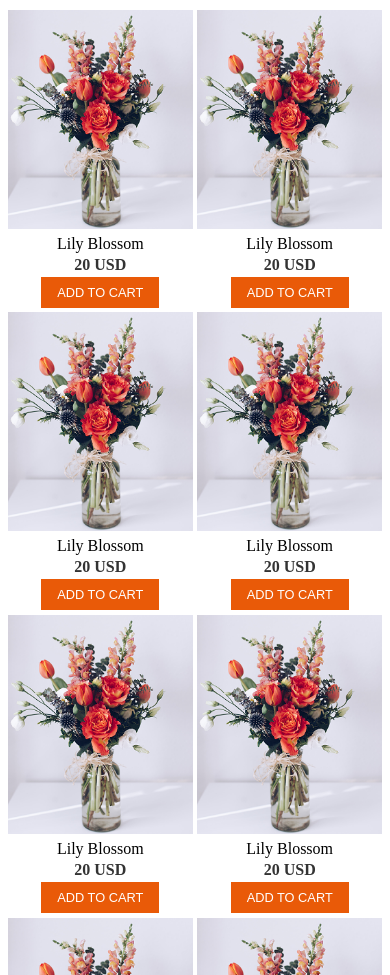
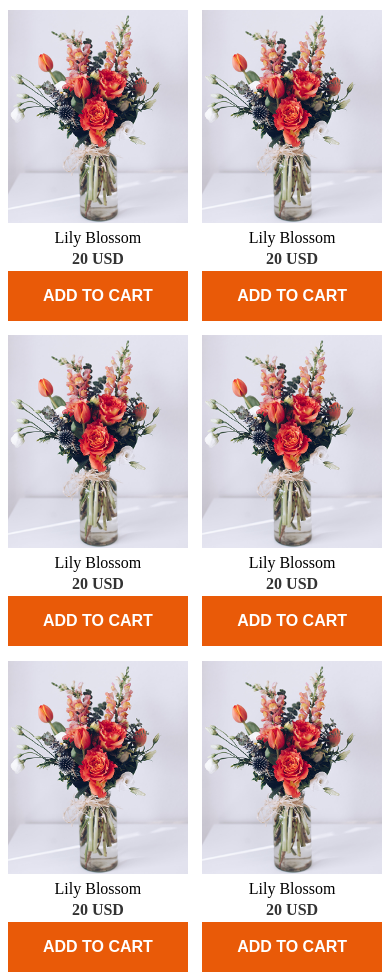
Before and after one commit to shuv-on/Assignment-02, a plain HTML site: page index.html in a window 390 px wide. Shown: the part 686-1661 px from the top of the page. Drawn offline with Linux system fonts and the light colour scheme.

Commit message:
Items problem solved

```diff
--- a/index.html
+++ b/index.html
@@ -46,7 +46,7 @@
         <div class="our-plants">
             <div class="plants-info">
                 <h2><span>Our</span> Plans</h2>
-                <p>Indulge your senses with the beauty and fragrance of our fresh flower shop. <br>
+                <p>Indulge your senses with the beauty and fragrance of our fresh flower shop.
                     From classic roses to exotic blooms, we offer a wide variety of fresh.</p>
             </div>
 
--- a/style.css
+++ b/style.css
@@ -181,11 +181,14 @@ span{
     .items{
         display: grid;
         grid-template-columns: repeat(2, 1fr);
-        gap: 0.3rem;
+        gap: 0.9rem;
         margin: 0;
     }
     .btn-primary {
-    width: auto;
+    width: 100%;
+    padding: 1rem 1.8rem;
+    font-size: 16px;
+    font-weight: bold;
 
   }
   .card img{
```
